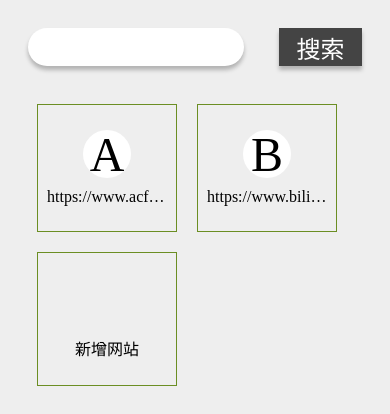
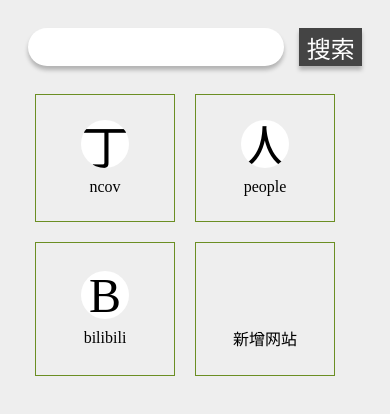
Before and after one commit to gzygzy00/nav-demo-1, a plain HTML site: page index.html in a window 390 px wide. Drawn offline with nearby package versions, Linux system fonts and the light colour scheme.

Commit message:
初步完成

```diff
--- a/index.html
+++ b/index.html
@@ -52,8 +52,8 @@
   </ul>
 </main>
 
-<footer></footer>
-<script src="//at.alicdn.com/t/font_1627225_kzen2u4jeeo.js"></script>
+<!--<footer>@gzy</footer>-->
+<script src="//at.alicdn.com/t/font_1627225_rdds7c9pu3.js"></script>
 <script src="//cdn.bootcss.com/jquery/3.4.1/jquery.min.js"></script>
 <script src="main.js"></script>
 </body>
--- a/main.js
+++ b/main.js
@@ -1,51 +1,74 @@
 const $siteList = $('.siteList')
 const $lastLi = $siteList.find('li.last')
-let siteUrl, siteIndex, siteLogo
-let siteObj = {}
 
 // 存储数据
 const mySites = localStorage.getItem('mySites')
 const initSites = JSON.parse(mySites)
 const hashMap = initSites || [
   {
-    url: 'https://www.acfun.cn',
-    logo: 'A'
+    url: 'https://ncov.dxy.cn/ncovh5/view/pneumonia?scene=2&clicktime=1579582238&enterid=1579582238&from=groupmessage&isappinstalled=0',
+    logo: '丁'
   },
   {
-    url: 'https://www.bilibili.com',
+    url: 'http://www.people.com.cn/',
+    logo: '人'
+  },
+  {
+    url: 'http://www.bilibili.com/',
     logo: 'B'
   }
 ]
+
+// 正则
+const simplify = (str) => {
+  return str.replace('https://', '')
+      .replace('http://', '')
+      .replace('www.', '')
+      .replace(/(\/.*)|(^\.)/, '') // 删除 / 开头和开头是 . 的内容
+      .replace(/\.?(?<=\.).*$/, '') // 删除域名第一个 . 之后的内容
+}
 
 // 渲染
 const render = () => {
   $siteList.find('li:not(.last)').remove()
   hashMap.forEach((obj, i) => {
-    const $li = $(`<a href="${obj.url}">
-      <li class="site">
+    const $li = $(`<li class="site" title="${obj.url}">
         <div class="logo">${obj.logo}</div>
-        <div class="link">${obj.url}</div>
-      </li>
-    </a>`)
+        <div class="link">${simplify(obj.url)}</div>
+        <div class="icon-wrapper">
+          <svg class="icon close">
+            <use xlink:href="#icon-close"></use>
+          </svg>
+        </div>
+      </li>`)
     $li.insertBefore($lastLi)
+    $li.on('click', () => {
+      window.open(obj.url)
+    })
+    $li.on('click', '.close', (e) => {
+      e.stopPropagation() // 阻止冒泡
+      hashMap.splice(i,1)
+      render()
+    })
   })
 }
-
 render()
 
 // 新增网页
-$('.addButton').on('click', () => {
+$('.site.last').on('click', () => {
   let url = window.prompt('请输入网址')
   if (url.indexOf('https://') === -1) {
     url = `https://${url}`
   }
-  let logo = url[8].toUpperCase()
-  siteObj.url = url
-  siteObj.logo = logo
-  // console.log(siteObj)
-  hashMap.push(siteObj)
+  console.log(url)
+  console.log(hashMap)
+  hashMap.push({
+    url: url,
+    logo: simplify(url)[0].toUpperCase()
+  })
   // console.log(hashMap)
   render()
+  window.scrollTo(0, 99999)
 })
 
 // 保存
--- a/style.css
+++ b/style.css
@@ -17,7 +17,7 @@ ul, li {
 
 a {
   text-decoration: none;
-  color: #000000;
+  color: inherit;
 }
 
 /*style*/
@@ -30,23 +30,40 @@ body {
   /*margin-top: 28px;*/
 }
 
+/*if<500px*/
+@media (max-width: 500px) {
+  .globalMain {
+    width: 320px;
+  }
+}
+
+/*160 320 480 640*/
+/*+35*/
+
+
 .globalHeader form {
   /*border: 1px solid blue;*/
   display: flex;
   justify-content: space-between;
+  margin-right: auto;
+  margin-left: auto;
   padding: 28px;
+  min-width: 375px;
+  max-width: 580px;
 }
 
 .globalHeader input {
   /*border: 1px solid blueviolet;*/
   padding: 0 10px;
+  margin-right: 15px;
   border: none;
   border-radius: 24px;
-  width: 216px;
+  width: 100%;
+  max-width: 580px;
   height: 38px;
   box-shadow: 0px 4px 4px rgba(0, 0, 0, 0.25);
   font-size: 20px;
-
+  outline: none;
 }
 
 .globalHeader button {
@@ -58,22 +75,29 @@ body {
   box-shadow: 0px 4px 4px rgba(0, 0, 0, 0.25);
   color: #FFFFFF;
   font-size: 24px;
+  outline: none;
 }
 
 .globalMain {
   /*border: 1px solid sandybrown;*/
+  max-width: 960px;
+  min-width: 320px;
+  /*padding: 25px;*/
+  margin-left: auto;
+  margin-right: auto;
 }
 
 .globalMain .siteList {
   /*border: 1px solid deeppink;*/
-  margin: 10px 17px;
+  margin-left: -20px;
   display: flex;
-  justify-content: flex-start;
+  /*justify-content: flex-start;*/
   flex-wrap: wrap;
 }
 
 .globalMain .site {
   border: 1px solid olivedrab;
+  position: relative;
   margin-left: 20px;
   margin-bottom: 20px;
   padding: 25px 0;
@@ -82,11 +106,25 @@ body {
   align-items: center;
   flex-direction: column;
   width: 140px;
+  cursor: pointer;
+}
+
+.globalMain .site .close {
+  position: absolute;
+  display: none;
+  right: 0;
+  top: 0;
+  font-size: 24px;
+  cursor: default;
 }
 
 .globalMain .site:hover {
   background-color: #c4c4c4;
   box-shadow: 0px 4px 4px rgba(0, 0, 0, 0.25);
+}
+
+.globalMain .site:hover .close {
+  display: block;
 }
 
 .globalMain .logo {
```
